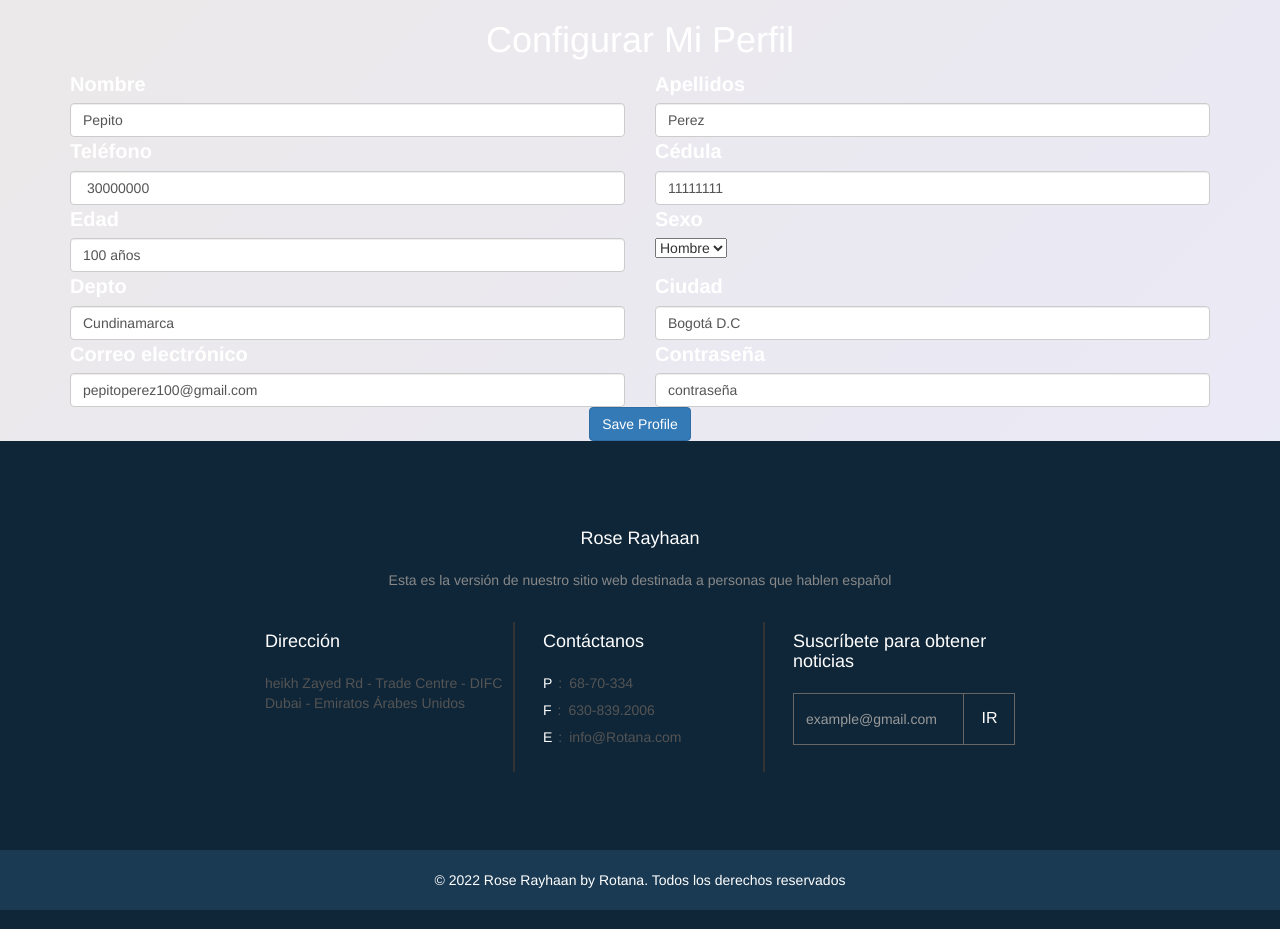
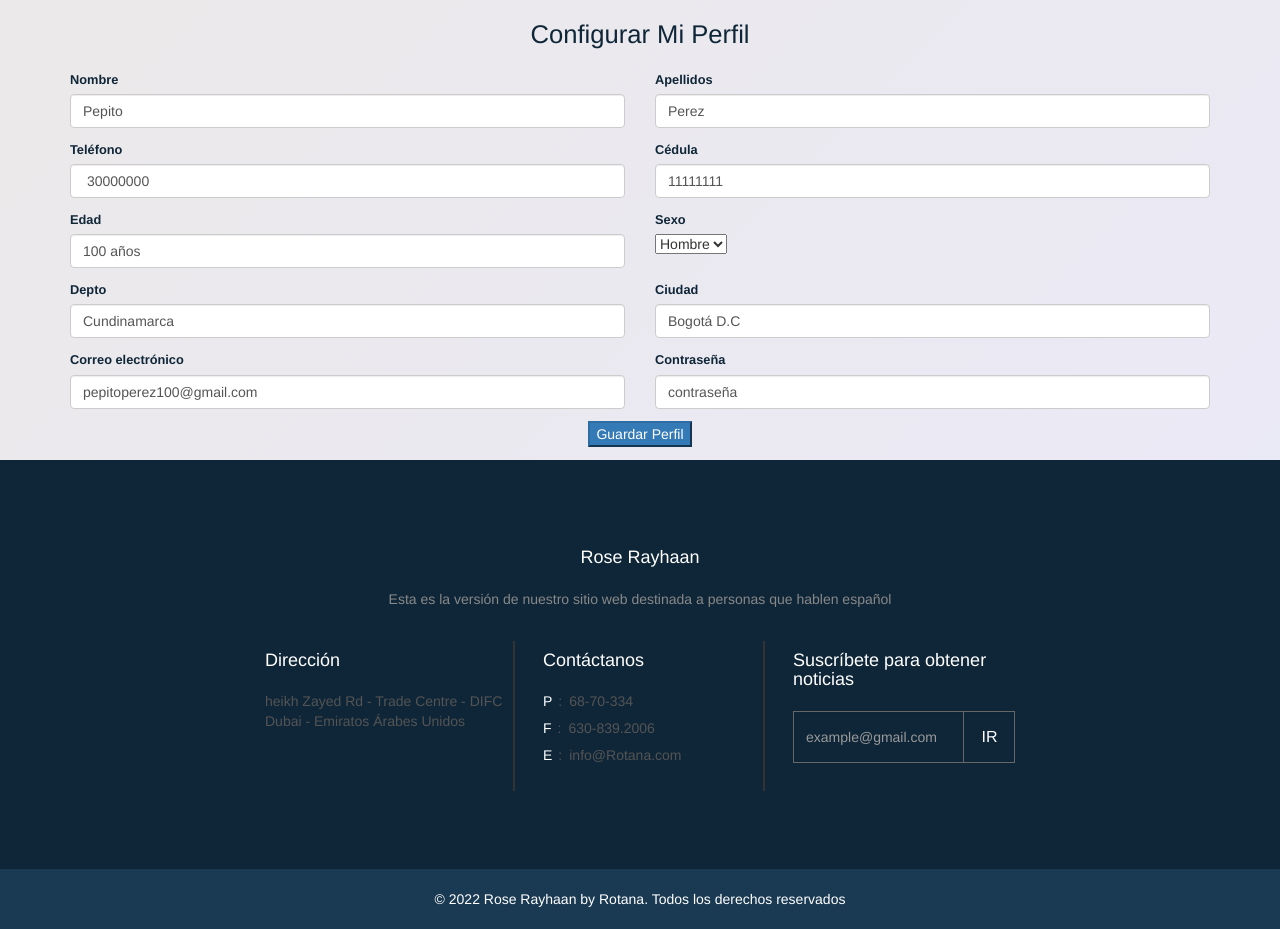
Before and after one commit to afnoob/Proyecto_ciclo3, a Flask app: page /perfil in a window 1280 px wide. Shown: the part 180-1109 px from the top of the page. Run offline with Flask 2, Linux system fonts and the light colour scheme; some libraries are stand-ins or nearby versions.

```diff
--- a/static/css/styles.css
+++ b/static/css/styles.css
@@ -568,6 +568,11 @@ background: #e6e0eb;
 	display: inline-block;
 }
 
+.btn-guardar{
+  margin: 1vw;
+  height: 2vw;
+}
+
 #container img {width: 100%;height: 100%;}
 
 .info {
@@ -736,14 +741,14 @@ background: #e6e0eb;
 
 .first-title-profile{
   text-align: center;
-  color: #fff;
-
-  font-size: "500px";
+  color: rgb(15, 38, 56);
+  font-size: 2vw;
 }
 
 .labels {
-  font-size: 20px;
-  color: #fff;
+  font-size: 1vw;
+  padding-top: 1vw;
+  color: rgb(15, 38, 56);
 }
 .vcenter {
   display: inline-block;
--- a/templates/Mi_perfil.html
+++ b/templates/Mi_perfil.html
@@ -70,14 +70,8 @@
 
 
         <div class=" text-center">
-            <button class="btn btn-primary profile-button" type="button">Save Profile</button>
+            <button class="btn-guardar btn-primary profile-button" type="button">Guardar Perfil</button>
         </div>
-
-
-
-
-
-
         <footer id="footer-Section">
             <div class="footer-top-layout">
             <div class="container">
```
